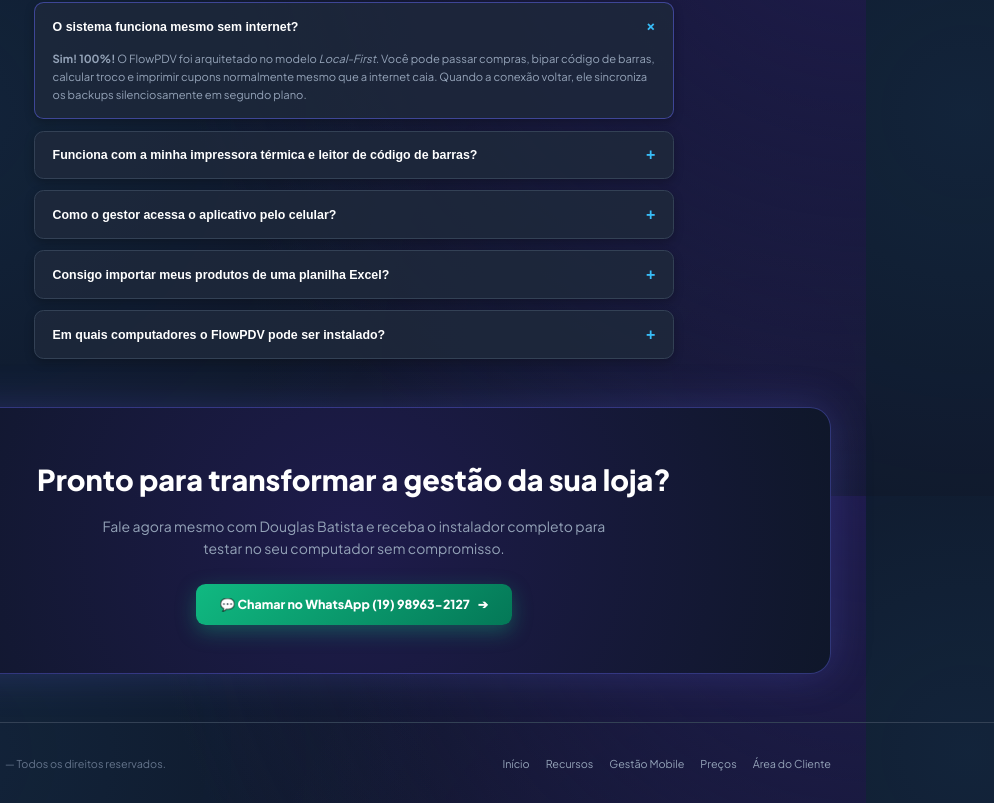
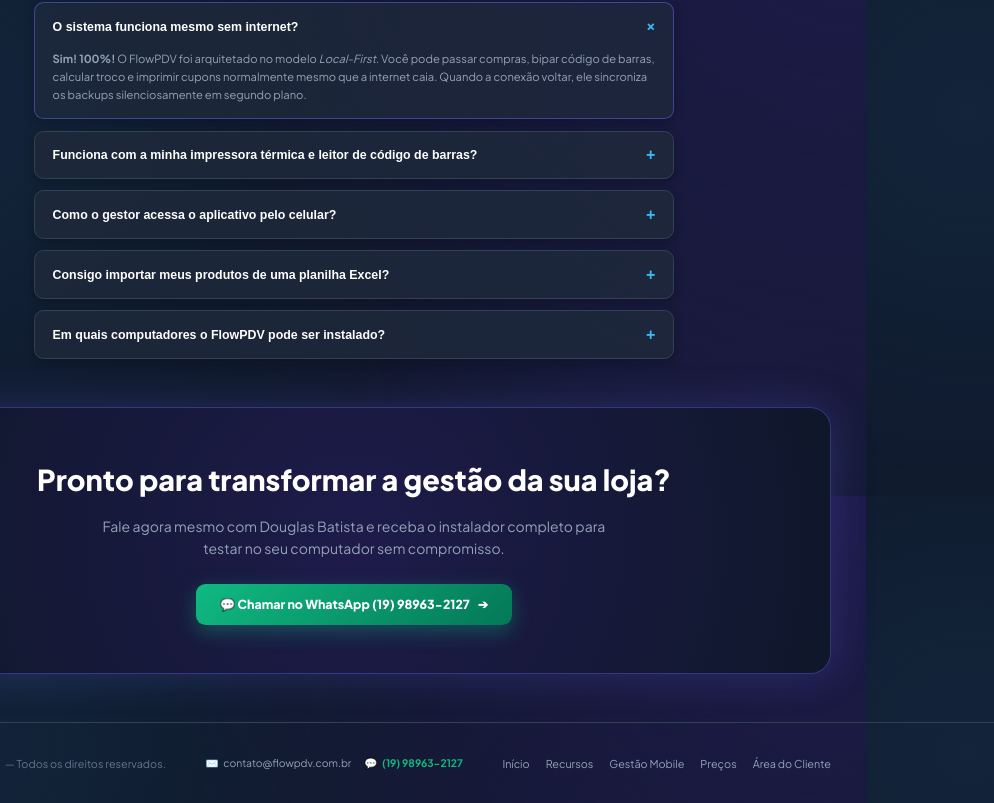
Before and after one commit to DouglasNico/flowpdv-site, a plain HTML site: page index.html in a window 1280 px wide. Shown: the part 3984-4787 px from the top of the page, 286-1280 px from the left. Drawn offline with Linux system fonts and the light colour scheme.

Commit message:
Atualizacao de contatos oficiais com email contato@flowpdv.com.br

```diff
--- a/index.html
+++ b/index.html
@@ -713,6 +713,15 @@
         <span>— Todos os direitos reservados.</span>
       </div>
 
+      <div style="display: flex; align-items: center; gap: 16px; font-size: 13px;">
+        <a href="mailto:contato@flowpdv.com.br" style="color: #94a3b8; text-decoration: none; display: inline-flex; align-items: center; gap: 6px; transition: color 0.2s;" onmouseover="this.style.color='#ffffff'" onmouseout="this.style.color='#94a3b8'">
+          <span>✉️</span> contato@flowpdv.com.br
+        </a>
+        <a href="https://wa.me/5519989632127" target="_blank" style="color: #10b981; text-decoration: none; font-weight: 700; display: inline-flex; align-items: center; gap: 6px;">
+          <span>💬</span> (19) 98963-2127
+        </a>
+      </div>
+
       <ul class="footer-links">
         <li><a href="javascript:void(0)" class="footer-link" onclick="SiteApp.rolarPara('inicio', event)">Início</a></li>
         <li><a href="javascript:void(0)" class="footer-link" onclick="SiteApp.rolarPara('recursos', event)">Recursos</a></li>
```
